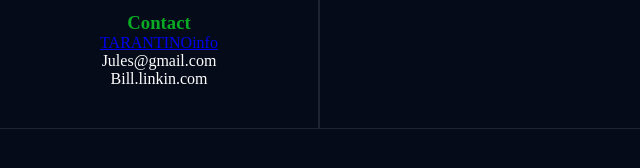
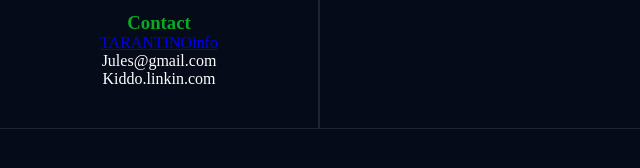
Before and after one commit to Houstonsboy/sketchbook, a plain HTML site: page index.html in a window 1280 px wide. Shown: the part 971-1139 px from the top of the page, 0-640 px from the left. Drawn offline with Linux system fonts and the light colour scheme.

Commit message:
changes index.html from bill to Kiddo

```diff
--- a/index.html
+++ b/index.html
@@ -60,7 +60,7 @@
                                         <h3>Contact</h3>
                                         <a href="https://www.tarantino.info/">TARANTINOinfo</a>
                                         <p>Jules@gmail.com</p>
-                                        <p>Bill.linkin.com</p>
+                                        <p>Kiddo.linkin.com</p>
                                     </li>
                                 </ul>
                             </li>
```
